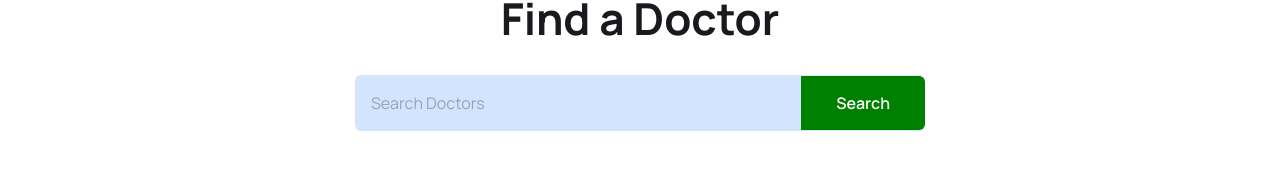
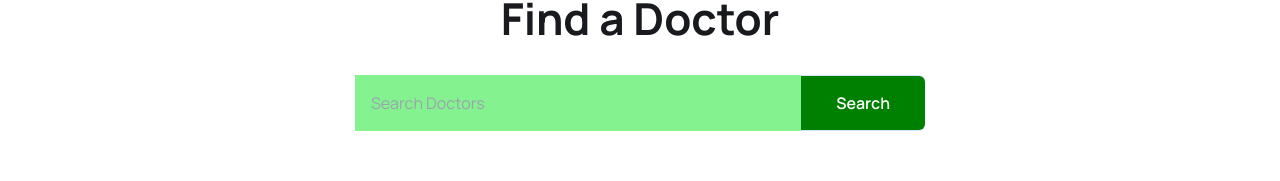
Before and after one commit to Dilini-Shashikala-Gnanarathne/Doctor-Booking-Web, a React (Vite) app in the folder frontend/: page /doctors in a window 1280 px wide. Shown: the part 184-365 px from the top of the page. Built offline with nearby package versions, Linux system fonts and the light colour scheme.

Commit message:
design change

```diff
--- a/frontend/src/components/Footer/Footer.jsx
+++ b/frontend/src/components/Footer/Footer.jsx
@@ -69,7 +69,7 @@ const socialLinks = [
 const Footer = () => {
   const year= new Date().getFullYear();
   return (
-    <footer className='pb-16 pt-10  bg-irisBlueColor'>
+    <footer className='pb-16 pt-10 \'>
       <div className="container">
         <div className="flex justify-between flex-col md:flex-row flex-wrap gap-[30px]">
           <div>
--- a/frontend/src/pages/Doctors/Doctors.jsx
+++ b/frontend/src/pages/Doctors/Doctors.jsx
@@ -31,7 +31,7 @@ const Doctors = () => {
           <div className="max-w-[570px] mt-[30px] mx-auto bg-[#0066ff2c] rounded-md flex items-center justify-between">
             <input
               type="search"
-              className="py-4 pl-4 pr-2 bg-transparent w-full focus:outline-none cursor-pointer placeholder:text-textcolor"
+              className="py-4 pl-4 pr-2 bg-[#83f28f] w-full focus:outline-none cursor-pointer placeholder:text-textcolor"
               placeholder="Search Doctors"
               value={query}
               onChange={handleInputChange}
```
Also changed, not shown: frontend/src/assets/images/logo.png.
